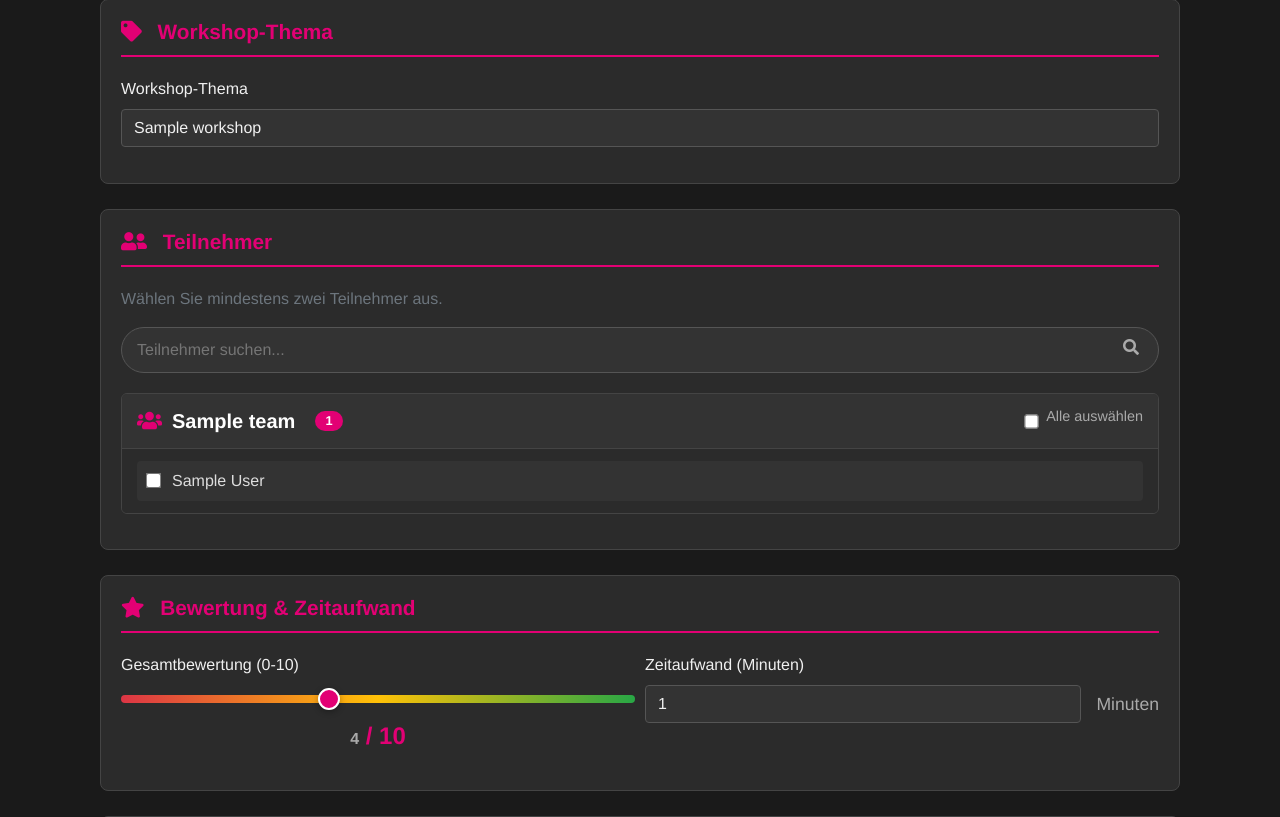
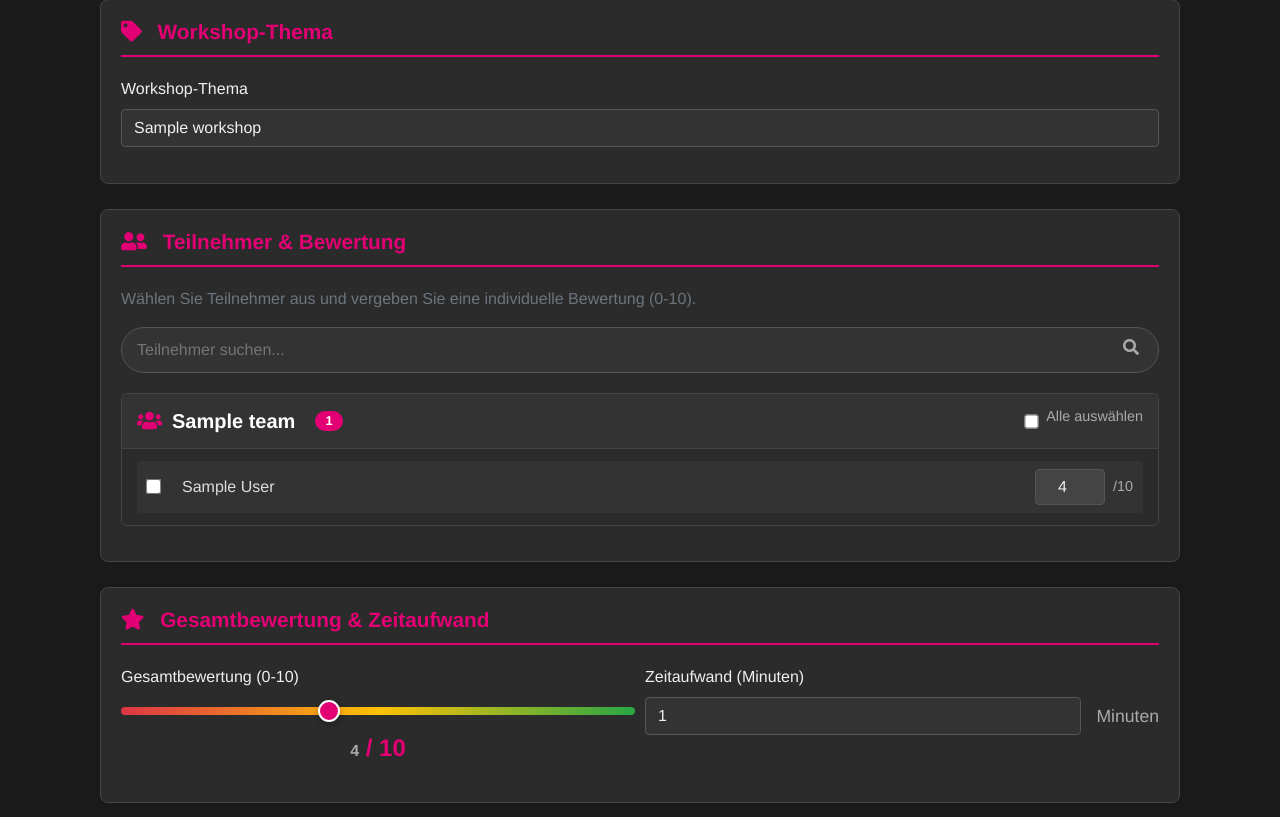
Before and after one commit to xfloxx09/testtoolcoach, a Flask app: page /workshop/1/edit in a window 1280 px wide. Shown: the part 145-962 px from the top of the page. Run offline with Flask 3, Linux system fonts and the light colour scheme; a user stored in the database is signed in; tables that the repository leaves empty hold one stand-in row (values such as "Sample post"); parts of the project's set-up code (start-up, migrations or seed data) failed here and were passed over; some libraries are stand-ins or nearby versions.

Commit message:
Update add_workshop.html

```diff
--- a/app/templates/main/add_workshop.html
+++ b/app/templates/main/add_workshop.html
@@ -81,7 +81,7 @@
         min-width: 60px;
     }
 
-    /* Teilnehmerauswahl als Team-gruppierte Karten */
+    /* Teilnehmerauswahl als Team-gruppierte Karten mit Bewertung */
     .team-accordion {
         margin-bottom: 15px;
         border: 1px solid #444;
@@ -139,6 +139,8 @@
         border-radius: 4px;
         background-color: #333;
         transition: background-color 0.2s;
+        flex-wrap: wrap;
+        gap: 10px;
     }
     .member-item:hover {
         background-color: #3d3d3d;
@@ -153,6 +155,29 @@
         color: #ddd;
         cursor: pointer;
         flex: 1;
+        min-width: 150px;
+    }
+    .member-rating {
+        display: flex;
+        align-items: center;
+        gap: 8px;
+    }
+    .member-rating input {
+        width: 70px;
+        background-color: #444;
+        border: 1px solid #555;
+        color: #f0f0f0;
+        border-radius: 4px;
+        padding: 5px 8px;
+        text-align: center;
+    }
+    .member-rating input:focus {
+        border-color: #e20074;
+        outline: none;
+    }
+    .member-rating span {
+        color: #aaa;
+        font-size: 0.9rem;
     }
     .member-count-badge {
         background-color: #e20074;
@@ -214,10 +239,10 @@
             </div>
         </div>
 
-        <!-- Abschnitt 2: Teilnehmerauswahl mit Suchfilter und aufklappbaren Teams -->
+        <!-- Abschnitt 2: Teilnehmerauswahl mit Bewertung -->
         <div class="form-section">
-            <h4 class="section-title"><i class="fas fa-user-friends"></i> Teilnehmer</h4>
-            <p class="text-muted mb-3">Wählen Sie mindestens zwei Teilnehmer aus.</p>
+            <h4 class="section-title"><i class="fas fa-user-friends"></i> Teilnehmer & Bewertung</h4>
+            <p class="text-muted mb-3">Wählen Sie Teilnehmer aus und vergeben Sie eine individuelle Bewertung (0-10).</p>
 
             <div class="member-search position-relative">
                 <input type="text" id="member-filter" placeholder="Teilnehmer suchen...">
@@ -252,6 +277,14 @@
                                    id="member-{{ member_id }}"
                                    {% if is_edit_mode and member_id in existing_participant_ids %}checked{% endif %}>
                             <label for="member-{{ member_id }}">{{ member_name }}</label>
+                            <div class="member-rating">
+                                <input type="number" name="individual_rating_{{ member_id }}"
+                                       min="0" max="10" step="1"
+                                       value="{% if is_edit_mode and existing_ratings %}{{ existing_ratings.get(member_id, '') }}{% endif %}"
+                                       placeholder="0-10"
+                                       {% if is_edit_mode and member_id in existing_participant_ids %}required{% endif %}>
+                                <span>/10</span>
+                            </div>
                         </div>
                         {% endfor %}
                     </div>
@@ -266,9 +299,9 @@
             {% endif %}
         </div>
 
-        <!-- Abschnitt 3: Bewertung & Zeitaufwand (mit farbigem Slider) -->
+        <!-- Abschnitt 3: Gesamtbewertung & Zeitaufwand -->
         <div class="form-section">
-            <h4 class="section-title"><i class="fas fa-star"></i> Bewertung & Zeitaufwand</h4>
+            <h4 class="section-title"><i class="fas fa-star"></i> Gesamtbewertung & Zeitaufwand</h4>
             <div class="form-row">
                 <div class="form-group col-md-6">
                     {{ form.overall_rating.label(class="form-control-label") }}
@@ -321,7 +354,7 @@
 {{ super() }}
 <script>
 document.addEventListener('DOMContentLoaded', function() {
-    // --- 1. Bewertungs-Slider (farbig wie bei Coaching) ---
+    // --- 1. Bewertungs-Slider ---
     const ratingSlider = document.getElementById('rating_slider');
     const ratingHidden = document.getElementById('overall_rating_hidden');
     const ratingDisplay = document.getElementById('rating_display');
@@ -352,7 +385,7 @@ document.addEventListener('DOMContentLoaded', function() {
         });
     }
 
-    // --- 3. Teilnehmer-Checkboxen verwalten ---
+    // --- 3. Teilnehmer-Checkboxen und Bewertungen verwalten ---
     const selectMultiple = document.getElementById('team_member_ids');
     const checkboxes = document.querySelectorAll('input[name="participant_checkbox"]');
     const selectAllCheckboxes = document.querySelectorAll('.select-all-checkbox');
@@ -383,28 +416,36 @@ document.addEventListener('DOMContentLoaded', function() {
             const teamCheckboxes = document.querySelectorAll(`input[name="participant_checkbox"][data-team="${team}"]`);
             teamCheckboxes.forEach(cb => {
                 cb.checked = this.checked;
+                // Bewertungsfeld required setzen (optional)
+                const memberId = cb.value;
+                const ratingInput = document.querySelector(`input[name="individual_rating_${memberId}"]`);
+                if (ratingInput) {
+                    ratingInput.required = this.checked;
+                }
             });
             updateSelectedIds();
+        });
+    });
+
+    // Bei manuellem Check/Uncheck: required-Attribut der Bewertung anpassen
+    checkboxes.forEach(cb => {
+        cb.addEventListener('change', function() {
+            const memberId = this.value;
+            const ratingInput = document.querySelector(`input[name="individual_rating_${memberId}"]`);
+            if (ratingInput) {
+                ratingInput.required = this.checked;
+                // Optional: Wenn unchecked, Wert löschen
+                if (!this.checked) {
+                    ratingInput.value = '';
+                }
+            }
         });
     });
 
     // Initial die Select-Feld-Optionen setzen (bei Bearbeitung)
     updateSelectedIds();
 
-    // Wenn alle Checkboxen eines Teams manuell an- oder abgewählt werden, soll der "Alle auswählen"-Button entsprechend gesetzt werden.
-    checkboxes.forEach(cb => {
-        cb.addEventListener('change', function() {
-            const team = this.dataset.team;
-            const teamCheckboxes = document.querySelectorAll(`input[name="participant_checkbox"][data-team="${team}"]`);
-            const teamSelectAll = document.querySelector(`.select-all-checkbox[data-team="${team}"]`);
-            if (teamSelectAll) {
-                const allChecked = Array.from(teamCheckboxes).every(cb => cb.checked);
-                teamSelectAll.checked = allChecked;
-            }
-        });
-    });
-
-    // Initial die "Alle auswählen"-Buttons setzen (bei Bearbeitung)
+    // "Alle auswählen"-Buttons initial setzen
     document.querySelectorAll('.team-accordion').forEach(accordion => {
         const team = accordion.dataset.team;
         if (team) {
```
